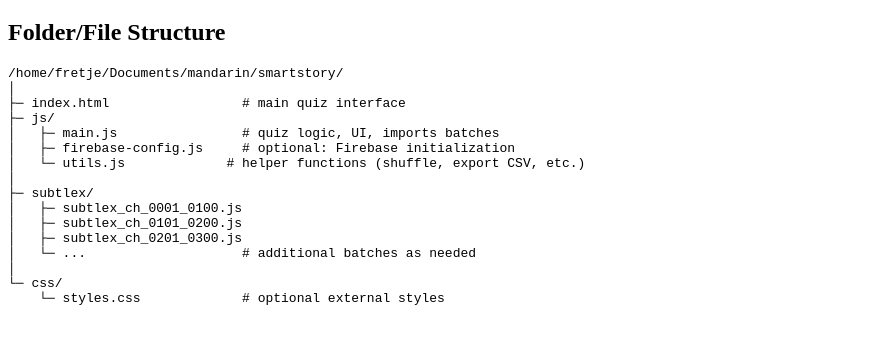
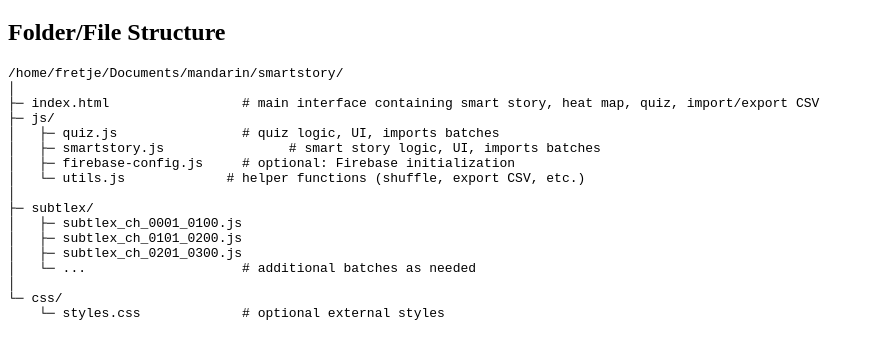
Before and after one commit to fretjex/smartstorybuildinfo, a plain HTML site: page index.html in a window 1280 px wide. Shown: the part 61-420 px from the top of the page, without its empty margins (0-874 px from the left). Drawn offline with Linux system fonts and the light colour scheme.

Commit message:
Update index.html
improve file folder structure

```diff
--- a/index.html
+++ b/index.html
@@ -10,9 +10,10 @@
 <pre class="tree">
 <span class="folder">/home/fretje/Documents/mandarin/smartstory/</span>
 │
-├─ <span class="file">index.html</span>                 <span class="comment"># main quiz interface</span>
+├─ <span class="file">index.html</span>                 <span class="comment"># main interface containing smart story, heat map, quiz, import/export CSV</span>
 ├─ <span class="folder">js/</span>
-│   ├─ <span class="file">main.js</span>                <span class="comment"># quiz logic, UI, imports batches</span>
+│   ├─ <span class="file">quiz.js</span>                <span class="comment"># quiz logic, UI, imports batches</span>
+│   ├─ <span class="file">smartstory.js</span>                <span class="comment"># smart story logic, UI, imports batches</span>
 │   ├─ <span class="file">firebase-config.js</span>     <span class="comment"># optional: Firebase initialization</span>
 │   └─ <span class="file">utils.js</span>             <span class="comment"># helper functions (shuffle, export CSV, etc.)</span>
 │
```
